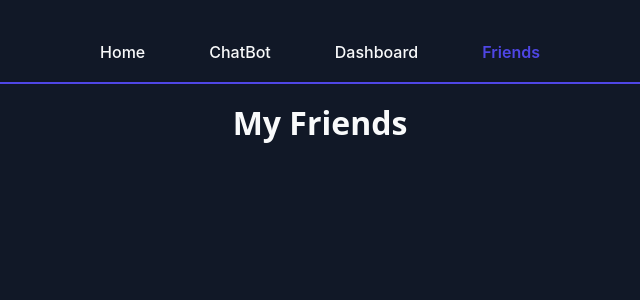
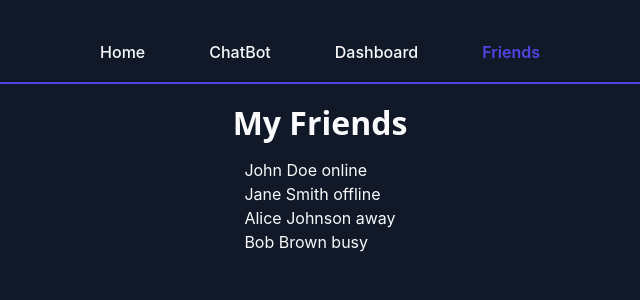
Before and after one commit to OssyCA/PersonalChatbot, a React (Vite) app in the folder chatbot_frontend/: page /friendPage in a window 1280 px wide. Shown: the top 300 px of the page, without its empty margins (320-960 px from the left). Built offline with nearby package versions, Linux system fonts and the light colour scheme.

Commit message:
testing ponly

```diff
--- a/chatbot_frontend/src/Pages/FriendPage.jsx
+++ b/chatbot_frontend/src/Pages/FriendPage.jsx
@@ -1,9 +1,18 @@
-import React from "react";
-
+import React, { useEffect, useState } from "react";
+import Allfriends from "../TempData/tempfriends.json";
 const FriendPage = () => {
   return (
     <>
       <h1>My Friends</h1>
+      <div className="friendsContainer">
+        <div>
+          {Allfriends.Friends.map((friend, index) => (
+            <div key={index}>
+              {friend.name} {friend.status}
+            </div>
+          ))}
+        </div>
+      </div>
     </>
   );
 };
--- a/chatbot_frontend/src/TempData/tempfriends.json
+++ b/chatbot_frontend/src/TempData/tempfriends.json
@@ -1,10 +1,10 @@
-[
+{
+    "Friends":[
         {
         "id": 1,
         "name": "John Doe",
         "status": "online"
-    }
-    ,
+        },
         {
         "id": 2,
         "name": "Jane Smith",
@@ -20,7 +20,5 @@
         "name": "Bob Brown",
         "status": "busy"
         }
-
-
-
     ]
+}
```
Also changed, not shown: 1 other file (tests, documents, lock files or other folders). Lines whose indentation alone changed are shown as unchanged.
